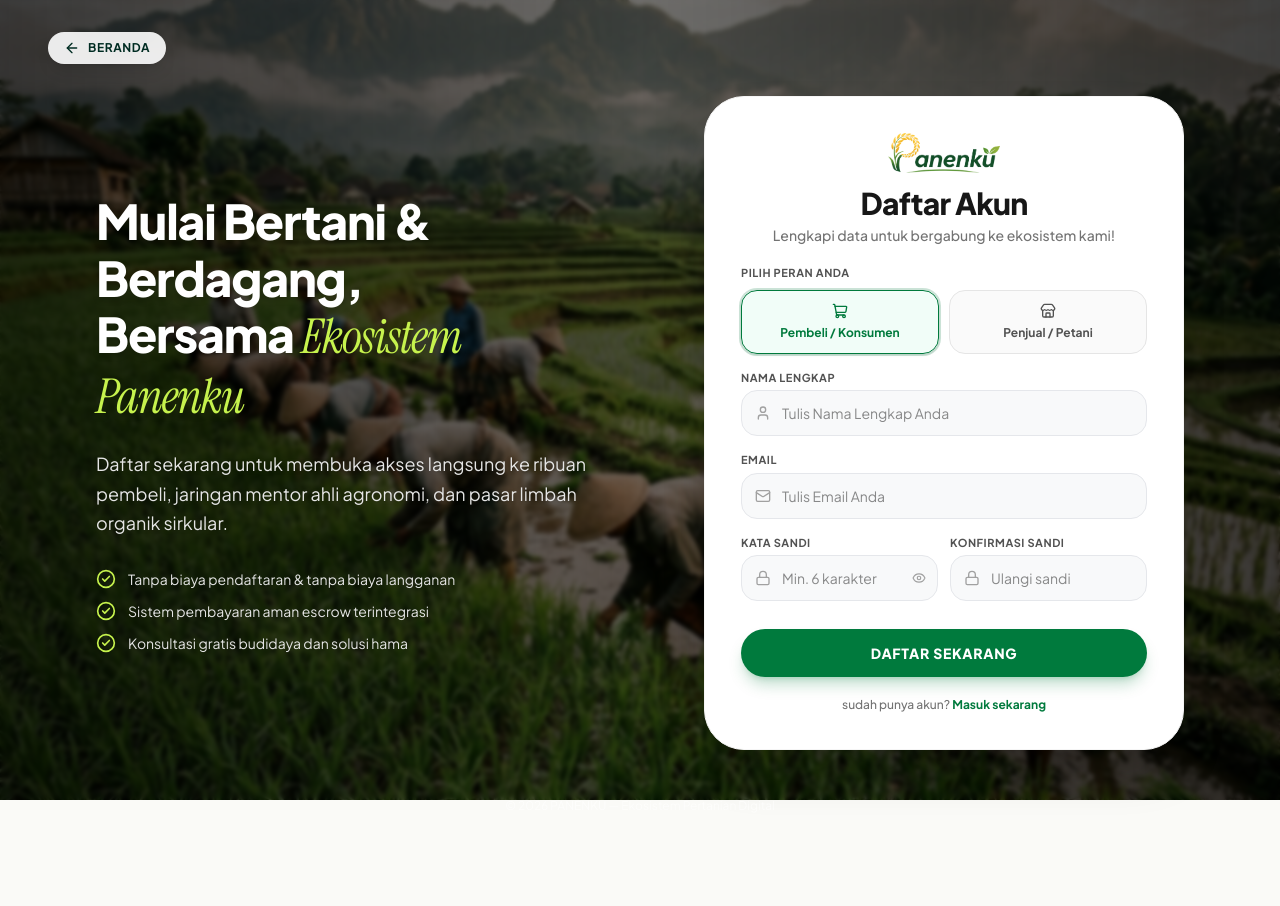
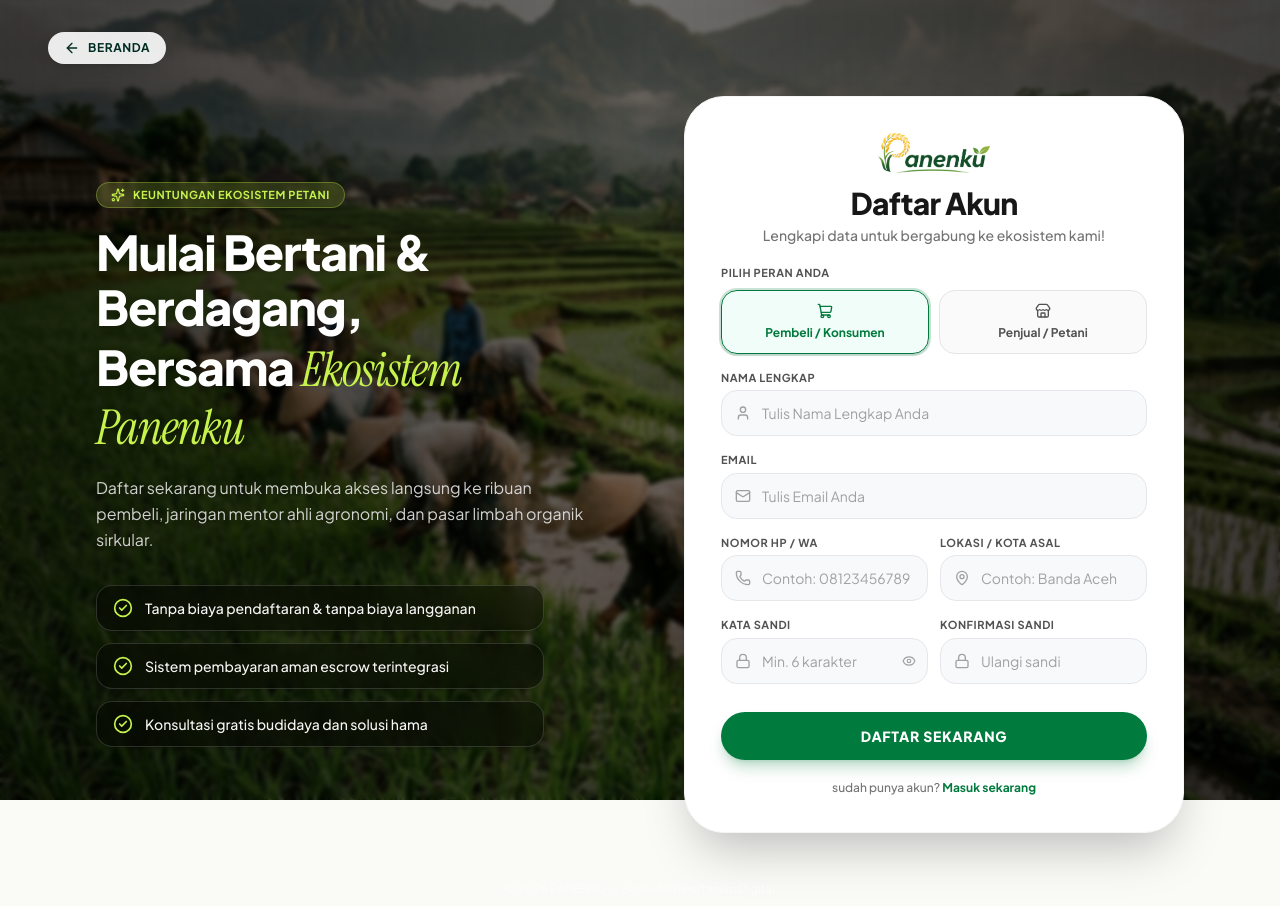
Before and after one commit to fazelmawlaa/Panenku-Klp5, a React (Vite) app: page /daftar in a window 1280 px wide. Shown: the top 906 px of the page. Before the commit the page ends 830 px from the top, so only its background shows below. Built offline with nearby package versions, Linux system fonts and the light colour scheme.

Commit message:
style : memperbaiki desain halaman register

```diff
--- a/src/pages/LoginPage.tsx
+++ b/src/pages/LoginPage.tsx
@@ -47,12 +47,6 @@ export const LoginPage: React.FC = () => {
     }, 400);
   };
 
-  const handleQuickDemo = (demoEmail: string) => {
-    setEmail(demoEmail);
-    setPassword('password123');
-    setError(null);
-  };
-
   return (
     <div className="relative min-h-screen w-full flex flex-col justify-between overflow-x-hidden">
       {/* Full-screen Background Image with Cinematic Overlay */}
@@ -80,43 +74,21 @@ export const LoginPage: React.FC = () => {
       {/* Main Container on top of background */}
       <main className="relative z-10 w-full max-w-6xl mx-auto px-4 sm:px-6 lg:px-8 py-8 my-auto">
         <div className="grid grid-cols-1 lg:grid-cols-12 gap-8 lg:gap-12 items-center">
-          {/* Left Text / Slogan from Reference */}
-          <div className="hidden lg:flex lg:col-span-6 flex-col text-white pr-4">
-            <h1 className="text-4xl xl:text-5xl font-black tracking-tight leading-[1.18] drop-shadow-md">
-              <span>Belajar, Bertani, Panen,&nbsp;</span>
-              <br />
-              <span>dan </span>
-              <span className="font-serif italic font-normal text-[#c6f24d]">
-                Berkembang Bersama
+          {/* Left Text / Slogan matching Reference Mockup */}
+          <div className="hidden lg:flex lg:col-span-6 flex-col text-white pr-6 max-w-xl">
+            <h1 className="text-4xl xl:text-5xl 2xl:text-[3.5rem] font-black tracking-tight leading-[1.15] drop-shadow-lg">
+              <span className="block font-black">Belajar, Bertani, Panen,</span>
+              <span className="block mt-1">
+                <span className="font-black">dan </span>
+                <span className="font-serif italic font-normal text-[#c6f24d]">
+                  Berkembang Bersama
+                </span>
               </span>
             </h1>
-            <p className="mt-6 text-neutral-200 text-base xl:text-lg leading-relaxed max-w-lg font-normal drop-shadow">
+            <p className="mt-6 text-neutral-200/90 text-base xl:text-lg leading-relaxed font-normal drop-shadow">
               Bergabunglah bersama ribuan petani mandiri dan pelaku usaha sukses
               dalam ekosistem digital PANENKU.
             </p>
-
-            {/* Quick Demo Credentials Box */}
-            <div className="mt-8 p-4 rounded-2xl bg-black/40 backdrop-blur-md border border-white/15 max-w-md">
-              <span className="text-[11px] font-bold text-[#c6f24d] uppercase tracking-wider block mb-2">
-                ⚡ Akun Demo Instan (Klik untuk Mengisi):
-              </span>
-              <div className="flex flex-wrap gap-2 text-xs">
-                <button
-                  type="button"
-                  onClick={() => handleQuickDemo('budi@example.com')}
-                  className="px-3 py-1.5 rounded-full bg-white/15 hover:bg-white/25 text-white transition cursor-pointer"
-                >
-                  👤 Pembeli (budi@example.com)
-                </button>
-                <button
-                  type="button"
-                  onClick={() => handleQuickDemo('ani@example.com')}
-                  className="px-3 py-1.5 rounded-full bg-white/15 hover:bg-white/25 text-white transition cursor-pointer"
-                >
-                  🌾 Penjual (ani@example.com)
-                </button>
-              </div>
-            </div>
           </div>
 
           {/* Right: Login Card Container (matching reference) */}
@@ -167,7 +139,7 @@ export const LoginPage: React.FC = () => {
                       onChange={(e) => setEmail(e.target.value)}
                       placeholder="Tulis Email Anda"
                       required
-                      className="w-full bg-[#f8f9fa] border border-[#e5e7eb] focus:border-[#007a3d] focus:bg-white focus:ring-2 focus:ring-[#007a3d]/20 text-neutral-900 text-sm rounded-2xl py-3 pl-10 pr-4 transition-all outline-none"
+                      className="w-full bg-[#f8f9fa] border border-[#e5e7eb] focus:border-[#007a3d] focus:bg-white focus:ring-2 focus:ring-[#007a3d]/20 text-neutral-900 placeholder:text-neutral-400 text-sm rounded-2xl py-3 pl-10 pr-4 transition-all outline-none"
                     />
                   </div>
                 </div>
@@ -187,7 +159,7 @@ export const LoginPage: React.FC = () => {
                       onChange={(e) => setPassword(e.target.value)}
                       placeholder="Tulis Kata sandi Anda"
                       required
-                      className="w-full bg-[#f8f9fa] border border-[#e5e7eb] focus:border-[#007a3d] focus:bg-white focus:ring-2 focus:ring-[#007a3d]/20 text-neutral-900 text-sm rounded-2xl py-3 pl-10 pr-11 transition-all outline-none"
+                      className="w-full bg-[#f8f9fa] border border-[#e5e7eb] focus:border-[#007a3d] focus:bg-white focus:ring-2 focus:ring-[#007a3d]/20 text-neutral-900 placeholder:text-neutral-400 text-sm rounded-2xl py-3 pl-10 pr-11 transition-all outline-none"
                     />
                     <button
                       type="button"
@@ -214,30 +186,6 @@ export const LoginPage: React.FC = () => {
                 </button>
               </form>
 
-              {/* Mobile Quick Demo Helper */}
-              <div className="lg:hidden mt-4 pt-3 border-t border-neutral-100 text-center">
-                <span className="text-[11px] text-neutral-400 block mb-1">
-                  Akun Uji Coba:
-                </span>
-                <div className="flex justify-center gap-2 text-[11px]">
-                  <button
-                    type="button"
-                    onClick={() => handleQuickDemo('budi@example.com')}
-                    className="text-[#007a3d] font-semibold underline"
-                  >
-                    Budi (Pembeli)
-                  </button>
-                  <span className="text-neutral-300">•</span>
-                  <button
-                    type="button"
-                    onClick={() => handleQuickDemo('ani@example.com')}
-                    className="text-[#007a3d] font-semibold underline"
-                  >
-                    Ani (Penjual)
-                  </button>
-                </div>
-              </div>
-
               {/* Footer Switch */}
               <div className="mt-6 text-center text-xs text-neutral-500 font-medium">
                 <span>belum punya akun? </span>
--- a/src/pages/RegisterPage.tsx
+++ b/src/pages/RegisterPage.tsx
@@ -1,6 +1,20 @@
 import React, { useState } from 'react';
 import { Link, useNavigate } from 'react-router-dom';
-import { ArrowLeft, User as UserIcon, Mail, Lock, Eye, EyeOff, AlertCircle, ShoppingCart, Store, CheckCircle2 } from 'lucide-react';
+import {
+  ArrowLeft,
+  User as UserIcon,
+  Mail,
+  Lock,
+  Eye,
+  EyeOff,
+  AlertCircle,
+  ShoppingCart,
+  Store,
+  CheckCircle2,
+  Sparkles,
+  Phone,
+  MapPin,
+} from 'lucide-react';
 import logoPanenku from '@/assets/logo_panenku.png';
 import farmingBg from '@/assets/farming_bg.png';
 import { authService } from '@/services/AuthService';
@@ -11,6 +25,8 @@ export const RegisterPage: React.FC = () => {
   const [role, setRole] = useState<'pembeli' | 'penjual'>('pembeli');
   const [name, setName] = useState('');
   const [email, setEmail] = useState('');
+  const [phone, setPhone] = useState('');
+  const [location, setLocation] = useState('');
   const [password, setPassword] = useState('');
   const [confirmPassword, setConfirmPassword] = useState('');
   const [showPassword, setShowPassword] = useState(false);
@@ -48,6 +64,8 @@ export const RegisterPage: React.FC = () => {
         email,
         password,
         role,
+        phone,
+        location,
       });
 
       setIsLoading(false);
@@ -96,41 +114,51 @@ export const RegisterPage: React.FC = () => {
       {/* Main Container on top of background */}
       <main className="relative z-10 w-full max-w-6xl mx-auto px-4 sm:px-6 lg:px-8 py-8 my-auto">
         <div className="grid grid-cols-1 lg:grid-cols-12 gap-8 lg:gap-12 items-center">
-          {/* Left Text / Slogan from Reference */}
-          <div className="hidden lg:flex lg:col-span-6 flex-col text-white pr-4">
-            <h1 className="text-4xl xl:text-5xl font-black tracking-tight leading-[1.18] drop-shadow-md">
-              <span>Mulai Bertani &amp; Berdagang,&nbsp;</span>
-              <br />
-              <span>Bersama </span>
+          {/* Left Text & Highlighted Benefits */}
+          <div className="hidden lg:flex lg:col-span-6 flex-col text-white pr-6 max-w-xl">
+            {/* Header Badge */}
+            <div className="inline-flex items-center gap-2 px-3.5 py-1 rounded-full bg-[#c6f24d]/15 text-[#c6f24d] border border-[#c6f24d]/30 text-[11px] font-bold uppercase tracking-wider mb-4 w-fit backdrop-blur-md shadow-sm">
+              <Sparkles className="w-3.5 h-3.5" />
+              <span>Keuntungan Ekosistem Petani</span>
+            </div>
+
+            <h1 className="text-4xl xl:text-5xl font-black tracking-tight leading-[1.15] drop-shadow-md">
+              <span className="block font-black">Mulai Bertani &amp; Berdagang,</span>
+              <span className="block mt-1">
+                <span className="font-black">Bersama </span>
                 <span className="font-serif italic font-normal text-[#c6f24d]">
                   Ekosistem Panenku
                 </span>
+              </span>
             </h1>
-            <p className="mt-6 text-neutral-200 text-base xl:text-lg leading-relaxed max-w-lg font-normal drop-shadow">
+
+            <p className="mt-5 text-neutral-200/90 text-sm xl:text-base leading-relaxed font-normal drop-shadow">
               Daftar sekarang untuk membuka akses langsung ke ribuan pembeli,
               jaringan mentor ahli agronomi, dan pasar limbah organik sirkular.
             </p>
 
             {/* Quick Benefits Checklist */}
             <div className="mt-8 space-y-3 max-w-md">
-              <div className="flex items-center gap-3 text-sm text-neutral-200">
+              <div className="flex items-center gap-3 text-sm text-neutral-100 bg-black/40 backdrop-blur-md border border-white/15 hover:border-[#c6f24d]/40 rounded-2xl px-4 py-3 transition-all shadow-md">
                 <CheckCircle2 className="w-5 h-5 text-[#c6f24d] shrink-0" />
-                <span>Tanpa biaya pendaftaran &amp; tanpa biaya langganan</span>
+                <span className="font-medium">Tanpa biaya pendaftaran &amp; tanpa biaya langganan</span>
               </div>
-              <div className="flex items-center gap-3 text-sm text-neutral-200">
+
+              <div className="flex items-center gap-3 text-sm text-neutral-100 bg-black/40 backdrop-blur-md border border-white/15 hover:border-[#c6f24d]/40 rounded-2xl px-4 py-3 transition-all shadow-md">
                 <CheckCircle2 className="w-5 h-5 text-[#c6f24d] shrink-0" />
-                <span>Sistem pembayaran aman escrow terintegrasi</span>
+                <span className="font-medium">Sistem pembayaran aman escrow terintegrasi</span>
               </div>
-              <div className="flex items-center gap-3 text-sm text-neutral-200">
+
+              <div className="flex items-center gap-3 text-sm text-neutral-100 bg-black/40 backdrop-blur-md border border-white/15 hover:border-[#c6f24d]/40 rounded-2xl px-4 py-3 transition-all shadow-md">
                 <CheckCircle2 className="w-5 h-5 text-[#c6f24d] shrink-0" />
-                <span>Konsultasi gratis budidaya dan solusi hama</span>
+                <span className="font-medium">Konsultasi gratis budidaya dan solusi hama</span>
               </div>
             </div>
           </div>
 
           {/* Right: Register Card Container */}
           <div className="lg:col-span-6 flex justify-center lg:justify-end">
-            <div className="w-full max-w-[480px] bg-white rounded-[2.5rem] p-7 sm:p-9 shadow-2xl border border-neutral-100 flex flex-col">
+            <div className="w-full max-w-[500px] bg-white rounded-[2.5rem] p-7 sm:p-9 shadow-2xl border border-neutral-100 flex flex-col">
               {/* Logo */}
               <div className="flex justify-center mb-3">
                 <img
@@ -176,8 +204,7 @@ export const RegisterPage: React.FC = () => {
                     <button
                       type="button"
                       onClick={() => setRole('pembeli')}
-                      className={`p-3 rounded-2xl border flex flex-col items-center gap-1.5 transition-all text-xs font-bold cursor-pointer ${
-                        role === 'pembeli'
+                      className={`p-3 rounded-2xl border flex flex-col items-center gap-1.5 transition-all text-xs font-bold cursor-pointer ${role === 'pembeli'
                         ? 'border-[#007a3d] bg-emerald-50/70 text-[#007a3d] ring-2 ring-[#007a3d]/20 shadow-sm'
                         : 'border-neutral-200 bg-neutral-50 hover:bg-neutral-100 text-neutral-600'
                         }`}
@@ -188,8 +215,7 @@ export const RegisterPage: React.FC = () => {
                     <button
                       type="button"
                       onClick={() => setRole('penjual')}
-                      className={`p-3 rounded-2xl border flex flex-col items-center gap-1.5 transition-all text-xs font-bold cursor-pointer ${
-                        role === 'penjual'
+                      className={`p-3 rounded-2xl border flex flex-col items-center gap-1.5 transition-all text-xs font-bold cursor-pointer ${role === 'penjual'
                         ? 'border-[#007a3d] bg-emerald-50/70 text-[#007a3d] ring-2 ring-[#007a3d]/20 shadow-sm'
                         : 'border-neutral-200 bg-neutral-50 hover:bg-neutral-100 text-neutral-600'
                         }`}
@@ -215,7 +241,7 @@ export const RegisterPage: React.FC = () => {
                       onChange={(e) => setName(e.target.value)}
                       placeholder="Tulis Nama Lengkap Anda"
                       required
-                      className="w-full bg-[#f8f9fa] border border-[#e5e7eb] focus:border-[#007a3d] focus:bg-white focus:ring-2 focus:ring-[#007a3d]/20 text-neutral-900 text-sm rounded-2xl py-2.5 sm:py-3 pl-10 pr-4 transition-all outline-none"
+                      className="w-full bg-[#f8f9fa] border border-[#e5e7eb] focus:border-[#007a3d] focus:bg-white focus:ring-2 focus:ring-[#007a3d]/20 text-neutral-900 placeholder:text-neutral-400 text-sm rounded-2xl py-2.5 sm:py-3 pl-10 pr-4 transition-all outline-none"
                     />
                   </div>
                 </div>
@@ -235,8 +261,47 @@ export const RegisterPage: React.FC = () => {
                       onChange={(e) => setEmail(e.target.value)}
                       placeholder="Tulis Email Anda"
                       required
-                      className="w-full bg-[#f8f9fa] border border-[#e5e7eb] focus:border-[#007a3d] focus:bg-white focus:ring-2 focus:ring-[#007a3d]/20 text-neutral-900 text-sm rounded-2xl py-2.5 sm:py-3 pl-10 pr-4 transition-all outline-none"
+                      className="w-full bg-[#f8f9fa] border border-[#e5e7eb] focus:border-[#007a3d] focus:bg-white focus:ring-2 focus:ring-[#007a3d]/20 text-neutral-900 placeholder:text-neutral-400 text-sm rounded-2xl py-2.5 sm:py-3 pl-10 pr-4 transition-all outline-none"
                     />
+                  </div>
+                </div>
+
+                {/* Nomor HP & Lokasi */}
+                <div className="grid grid-cols-1 sm:grid-cols-2 gap-3">
+                  <div>
+                    <label className="block text-[11px] font-bold text-neutral-600 uppercase tracking-wider mb-1">
+                      NOMOR HP / WA
+                    </label>
+                    <div className="relative">
+                      <span className="absolute inset-y-0 left-0 pl-3.5 flex items-center pointer-events-none text-neutral-400">
+                        <Phone className="w-4 h-4" />
+                      </span>
+                      <input
+                        type="tel"
+                        value={phone}
+                        onChange={(e) => setPhone(e.target.value)}
+                        placeholder="Contoh: 08123456789"
+                        className="w-full bg-[#f8f9fa] border border-[#e5e7eb] focus:border-[#007a3d] focus:bg-white focus:ring-2 focus:ring-[#007a3d]/20 text-neutral-900 placeholder:text-neutral-400 text-sm rounded-2xl py-2.5 sm:py-3 pl-10 pr-3 transition-all outline-none"
+                      />
+                    </div>
+                  </div>
+
+                  <div>
+                    <label className="block text-[11px] font-bold text-neutral-600 uppercase tracking-wider mb-1">
+                      LOKASI / KOTA ASAL
+                    </label>
+                    <div className="relative">
+                      <span className="absolute inset-y-0 left-0 pl-3.5 flex items-center pointer-events-none text-neutral-400">
+                        <MapPin className="w-4 h-4" />
+                      </span>
+                      <input
+                        type="text"
+                        value={location}
+                        onChange={(e) => setLocation(e.target.value)}
+                        placeholder="Contoh: Banda Aceh"
+                        className="w-full bg-[#f8f9fa] border border-[#e5e7eb] focus:border-[#007a3d] focus:bg-white focus:ring-2 focus:ring-[#007a3d]/20 text-neutral-900 placeholder:text-neutral-400 text-sm rounded-2xl py-2.5 sm:py-3 pl-10 pr-3 transition-all outline-none"
+                      />
+                    </div>
                   </div>
                 </div>
 
@@ -256,7 +321,7 @@ export const RegisterPage: React.FC = () => {
                         onChange={(e) => setPassword(e.target.value)}
                         placeholder="Min. 6 karakter"
                         required
-                        className="w-full bg-[#f8f9fa] border border-[#e5e7eb] focus:border-[#007a3d] focus:bg-white focus:ring-2 focus:ring-[#007a3d]/20 text-neutral-900 text-sm rounded-2xl py-2.5 sm:py-3 pl-10 pr-9 transition-all outline-none"
+                        className="w-full bg-[#f8f9fa] border border-[#e5e7eb] focus:border-[#007a3d] focus:bg-white focus:ring-2 focus:ring-[#007a3d]/20 text-neutral-900 placeholder:text-neutral-400 text-sm rounded-2xl py-2.5 sm:py-3 pl-10 pr-9 transition-all outline-none"
                       />
                       <button
                         type="button"
@@ -287,7 +352,7 @@ export const RegisterPage: React.FC = () => {
                         onChange={(e) => setConfirmPassword(e.target.value)}
                         placeholder="Ulangi sandi"
                         required
-                        className="w-full bg-[#f8f9fa] border border-[#e5e7eb] focus:border-[#007a3d] focus:bg-white focus:ring-2 focus:ring-[#007a3d]/20 text-neutral-900 text-sm rounded-2xl py-2.5 sm:py-3 pl-10 pr-4 transition-all outline-none"
+                        className="w-full bg-[#f8f9fa] border border-[#e5e7eb] focus:border-[#007a3d] focus:bg-white focus:ring-2 focus:ring-[#007a3d]/20 text-neutral-900 placeholder:text-neutral-400 text-sm rounded-2xl py-2.5 sm:py-3 pl-10 pr-4 transition-all outline-none"
                       />
                     </div>
                   </div>
--- a/src/services/AuthService.ts
+++ b/src/services/AuthService.ts
@@ -9,6 +9,8 @@ export interface RegisterPayload {
   email: string;
   password: string;
   role: 'pembeli' | 'penjual';
+  phone?: string;
+  location?: string;
 }
 
 export interface AuthResult {
@@ -97,6 +99,8 @@ export class AuthService {
       name: trimmedName,
       email: trimmedEmail,
       role: payload.role,
+      phone: payload.phone?.trim() || undefined,
+      location: payload.location?.trim() || undefined,
     };
 
     const updatedUsers = [...users, newUser];
--- a/src/types/index.ts
+++ b/src/types/index.ts
@@ -47,6 +47,8 @@ export interface User {
   name: string;
   email: string;
   role: 'pembeli' | 'penjual';
+  phone?: string;
+  location?: string;
 }
 
 export interface Mentor {
```
Lines whose indentation alone changed are shown as unchanged.
